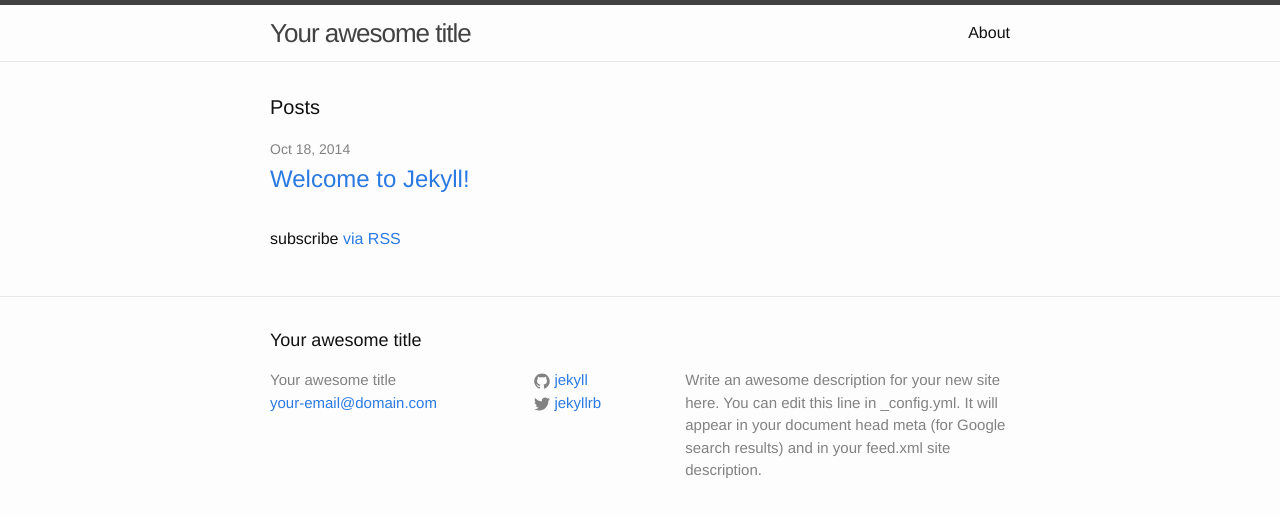
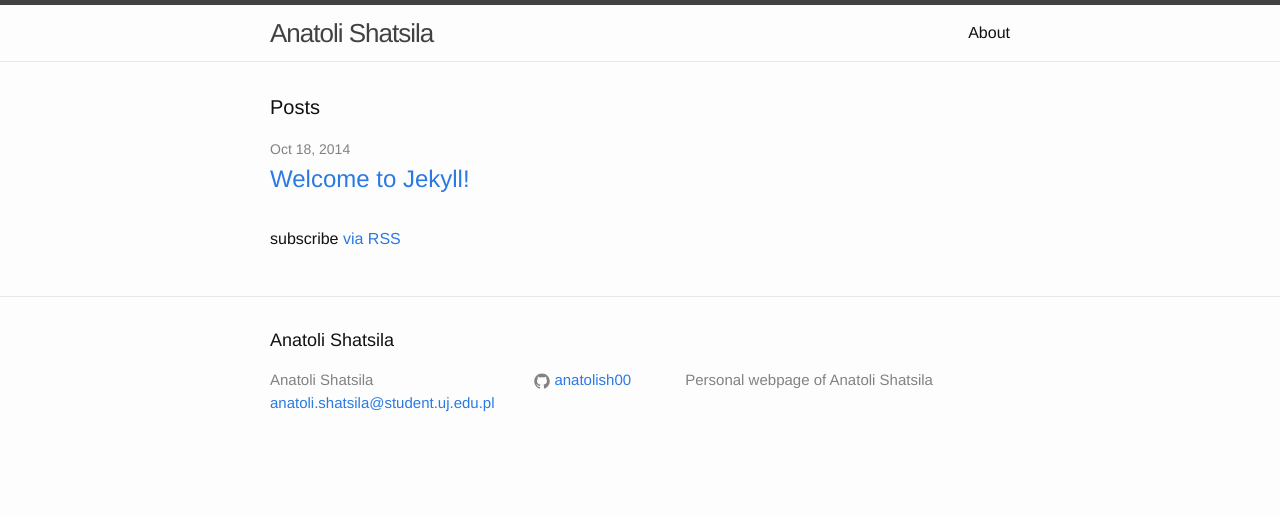
Before and after one commit to anatolish00/anatolish00.github.io, a Jekyll site: the page built from index.html, in a window 1280 px wide. Shown: the top 517 px of the page. Built offline with Jekyll 4.4.1, drawn with Linux system fonts in a browser that asks for light colours.

Commit message:
Update _config.yml

```diff
--- a/_config.yml
+++ b/_config.yml
@@ -1,14 +1,15 @@
 # Site settings
-title: Your awesome title
-email: your-email@domain.com
+title: Anatoli Shatsila
+email: anatoli.shatsila@student.uj.edu.pl
 description: > # this means to ignore newlines until "baseurl:"
-  Write an awesome description for your new site here. You can edit this
-  line in _config.yml. It will appear in your document head meta (for
-  Google search results) and in your feed.xml site description.
+  Personal webpage of Anatoli Shatsila
 baseurl: "" # the subpath of your site, e.g. /blog/
 url: "http://anatolish00.github.io" # the base hostname & protocol for your site
-twitter_username: jekyllrb
-github_username:  jekyll
+github_username:  anatolish00
+
+remote_theme: pages-themes/cayman@v0.2.0
+plugins:
+- jekyll-remote-theme
 
 # Build settings
 markdown: kramdown
```
